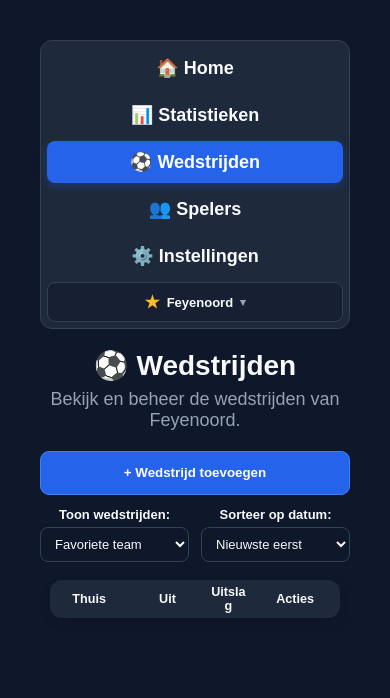
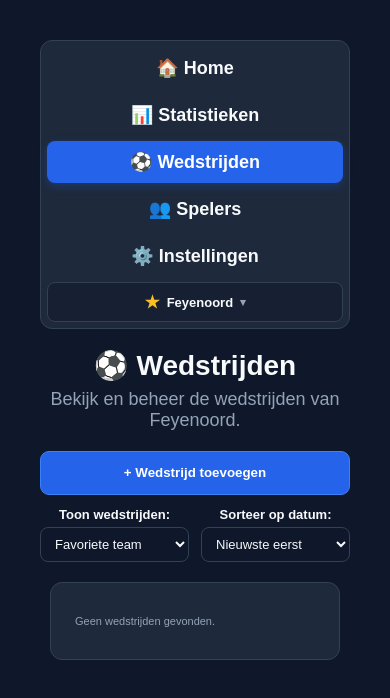
Before and after one commit to Ryan050409/simpel-design, a React (Vite) app: page /wedstrijden in a window 390 px wide. Shown: the top 698 px of the page. Built offline with nearby package versions, Linux system fonts and the light colour scheme.

Commit message:
bezig met css van wedstrijdpagina te verbeteren

```diff
--- a/src/App.css
+++ b/src/App.css
@@ -2037,43 +2037,17 @@ textarea::placeholder {
 
 /* Wedstrijdresultaten */
 
-.match-row-win {
-  background: #dcfce7;
-}
-
-.match-row-draw {
-  background: #fef3c7;
-}
-
+
+.match-row-win,
+.match-row-draw,
 .match-row-loss {
-  background: #fee2e2;
-}
-
-.match-row-win:hover {
-  background: #a7dfba;
-}
-
-.match-row-draw:hover {
-  background: #f7db6c;
-}
-
+  background: var(--card-background);
+}
+
+.match-row-win:hover,
+.match-row-draw:hover,
 .match-row-loss:hover {
-  background: #e78d8d;
-}
-
-.matches-table .match-row-win td,
-.matches-table .match-row-draw td,
-.matches-table .match-row-loss td {
-  color: #111827;
-}
-
-.matches-table .match-row-win td:nth-child(2)::before,
-.matches-table .match-row-win td:nth-child(3)::before,
-.matches-table .match-row-draw td:nth-child(2)::before,
-.matches-table .match-row-draw td:nth-child(3)::before,
-.matches-table .match-row-loss td:nth-child(2)::before,
-.matches-table .match-row-loss td:nth-child(3)::before {
-  color: #374151;
+  background: var(--secondary-background);
 }
 
 .result-win,
@@ -2721,44 +2695,113 @@ textarea::placeholder {
   }
 }
 
-@media (max-width: 400px) {
+/* Mobiele wedstrijdkaarten */
+@media (max-width: 600px) {
   .matches-table {
+    display: block;
     width: 100%;
-    font-size: 10px;
-  }
-
-  .matches-table th,
-  .matches-table td {
-    padding: 5px 2px;
-    overflow-wrap: anywhere;
-  }
-
-  .matches-table th:nth-child(2),
-  .matches-table td:nth-child(2),
-  .matches-table th:nth-child(3),
-  .matches-table td:nth-child(3) {
-    width: 27%;
-  }
-
-  .matches-table th:nth-child(4),
-  .matches-table td:nth-child(4) {
-    width: 15%;
-  }
-
-  .matches-table th:nth-child(6),
-  .matches-table td:nth-child(6) {
-    width: 31%;
-  }
-
-  .matches-table .match-actions {
-    gap: 3px;
-  }
-
-  .matches-table .match-actions button {
+    margin: 20px auto;
+    border-collapse: separate;
+    border-spacing: 0;
+    background: transparent;
+    box-shadow: none;
+    overflow: visible;
+  }
+
+  .matches-table thead {
+    display: none;
+  }
+
+  .matches-table tbody {
+    display: grid;
+    gap: 12px;
+    width: 100%;
+  }
+
+  .matches-table tbody tr {
+    display: grid;
+    grid-template-columns: minmax(0, 1fr) minmax(0, 1fr) auto;
+    align-items: center;
+    gap: 10px;
+    padding: 12px;
+    border: 1px solid var(--border-color);
+    border-radius: 12px;
+    overflow: hidden;
+    background: var(--card-background);
+  }
+
+  .matches-table tbody td {
+    width: auto !important;
     min-width: 0;
     padding: 5px 2px;
-    font-size: 9px;
+    border: 0;
+    font-size: 12px;
+    overflow-wrap: normal;
+    word-break: normal;
+  }
+
+  /* Datum bovenaan de kaart */
+  .matches-table tbody td:first-child {
+    grid-column: 1 / -1;
+    padding-bottom: 8px;
+    color: var(--muted-text-color);
+    text-align: left;
+    font-size: 11px;
+  }
+
+  /* Thuisclub en uitclub */
+  .matches-table tbody td:nth-child(2),
+  .matches-table tbody td:nth-child(3) {
+    text-align: center;
+    font-weight: 600;
+  }
+
+  .matches-table tbody td:nth-child(2)::before,
+  .matches-table tbody td:nth-child(3)::before {
+    display: block;
+    margin-bottom: 5px;
+    font-size: 10px;
+  }
+
+  /* Uitslag */
+  .matches-table tbody td:nth-child(4) {
+    text-align: center;
+    font-size: 14px;
+    font-weight: 700;
+    white-space: nowrap;
+  }
+
+  /* Resultaatindicator */
+  .matches-table tbody td:nth-child(5) {
+    grid-column: 1 / -1;
+    text-align: left;
+  }
+
+  /* Actieknoppen onderaan */
+  .matches-table tbody td:last-child {
+    grid-column: 1 / -1;
+    padding-top: 8px;
+  }
+
+  .matches-table .match-actions {
+    display: grid;
+    grid-template-columns: repeat(2, minmax(0, 1fr));
+    gap: 8px;
+  }
+
+  .matches-table .match-actions button {
+    width: 100%;
+    min-width: 0;
+    min-height: 38px;
+    padding: 8px;
+    font-size: 12px;
     white-space: normal;
-    overflow-wrap: anywhere;
-  }
-}
+    overflow-wrap: normal;
+  }
+
+  .matches-table tbody td[colspan="6"] {
+    display: block;
+    grid-column: 1 / -1;
+    padding: 20px 12px;
+  }
+}
--- a/src/MatchesPage.tsx
+++ b/src/MatchesPage.tsx
@@ -151,7 +151,7 @@ function MatchesPage({ matches, setMatches, team, teams }: MatchesPageProps) {
              }
              >
               <option value="newest"> Nieuwste eerst</option>
-              <option value="oldest"> Oudtste eerst</option>
+              <option value="oldest"> Oudste eerst</option>
              </select>
           </div>
         </div>
```
